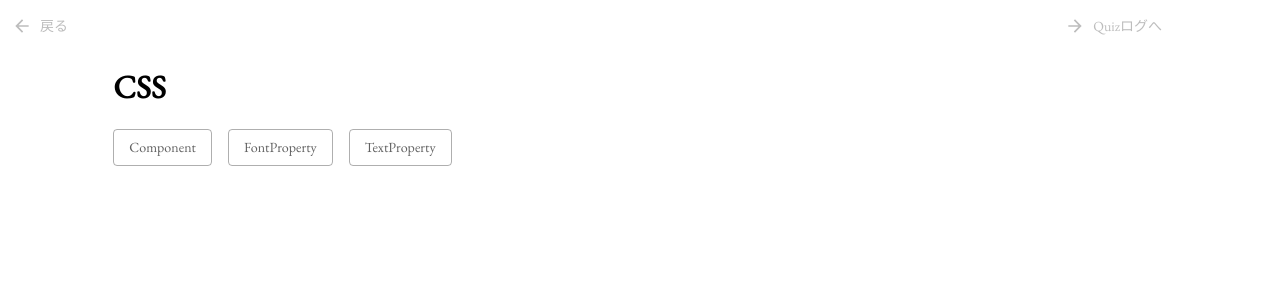
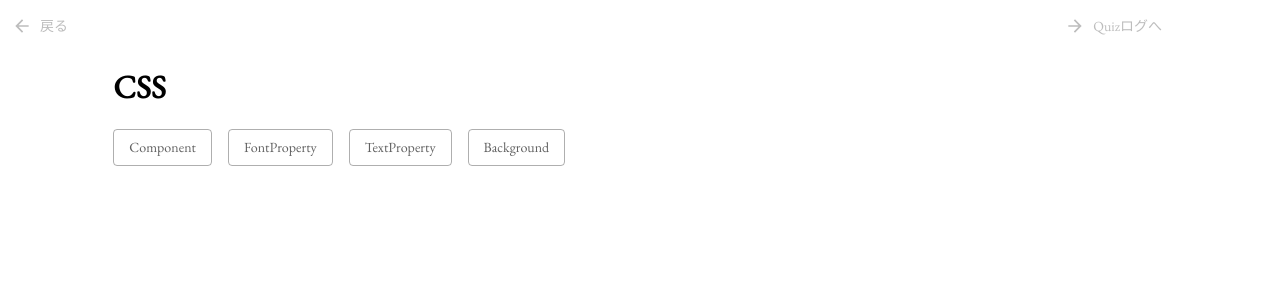
Before and after one commit to bwkw/strongrammer, a React (Create React App) app: page /css in a window 1280 px wide. Shown: the top 300 px of the page. Built offline with nearby package versions, Linux system fonts and the light colour scheme.

Commit message:
feat: CSS Background編のQuiz追加

```diff
--- /dev/null
+++ b/src/components/Quiz/CSS/background.tsx
@@ -0,0 +1,38 @@
+import { VFC, useState } from 'react'
+
+import QuizMain from 'components/Quiz/main'
+import shuffleArray from 'components/Format/shuffleArray'
+
+const Background: VFC = () => {
+  const questions: string[] = [
+    '背景色の設定',
+    '背景画像の表示位置の設定',
+    '背景画像の繰り返し設定',
+    '背景画像の表示サイズ',
+  ]
+  const correctAnswers = [
+    'background-color',
+    'background-position',
+    'background-repeat',
+    'background-size',
+  ]
+  const [answers, setAnswers] = useState<string[]>(
+    shuffleArray(correctAnswers.concat()),
+  )
+
+  return (
+    <>
+      <QuizMain
+        language={'CSS'}
+        title={'Background'}
+        questions={questions}
+        answers={answers}
+        setAnswers={setAnswers}
+        yourAnswers={answers}
+        correctAnswers={correctAnswers}
+      />
+    </>
+  )
+}
+
+export default Background
--- a/src/pages/CSS/index.tsx
+++ b/src/pages/CSS/index.tsx
@@ -20,13 +20,15 @@ const Index: VFC = () => {
       </Grid>
       <Grid item container xs={12}>
         <Grid item xs={1} />
-        <Grid item xs={6}>
+        <Grid item xs={10}>
           <h1>CSS</h1>
           <LinkButton url="/css/component" letter="Component" />
           &emsp;
           <LinkButton url="/css/font-property" letter="FontProperty" />
           &emsp;
           <LinkButton url="/css/text-property" letter="TextProperty" />
+          &emsp;
+          <LinkButton url="/css/background" letter="Background" />
         </Grid>
       </Grid>
     </>
--- a/src/pages/CSS/show.tsx
+++ b/src/pages/CSS/show.tsx
@@ -1,6 +1,7 @@
 import { VFC } from 'react'
 import { useParams } from 'react-router-dom'
 
+import QuizCssBackground from 'components/Quiz/CSS/background'
 import QuizCssComponent from 'components/Quiz/CSS/component'
 import QuizCssFontProperty from 'components/Quiz/CSS/fontProperty'
 import QuizCssTextProperty from 'components/Quiz/CSS/textProperty'
@@ -13,6 +14,7 @@ const Show: VFC = () => {
       {category === 'component' && <QuizCssComponent />}
       {category === 'font-property' && <QuizCssFontProperty />}
       {category === 'text-property' && <QuizCssTextProperty />}
+      {category === 'background' && <QuizCssBackground />}
     </>
   )
 }
```
